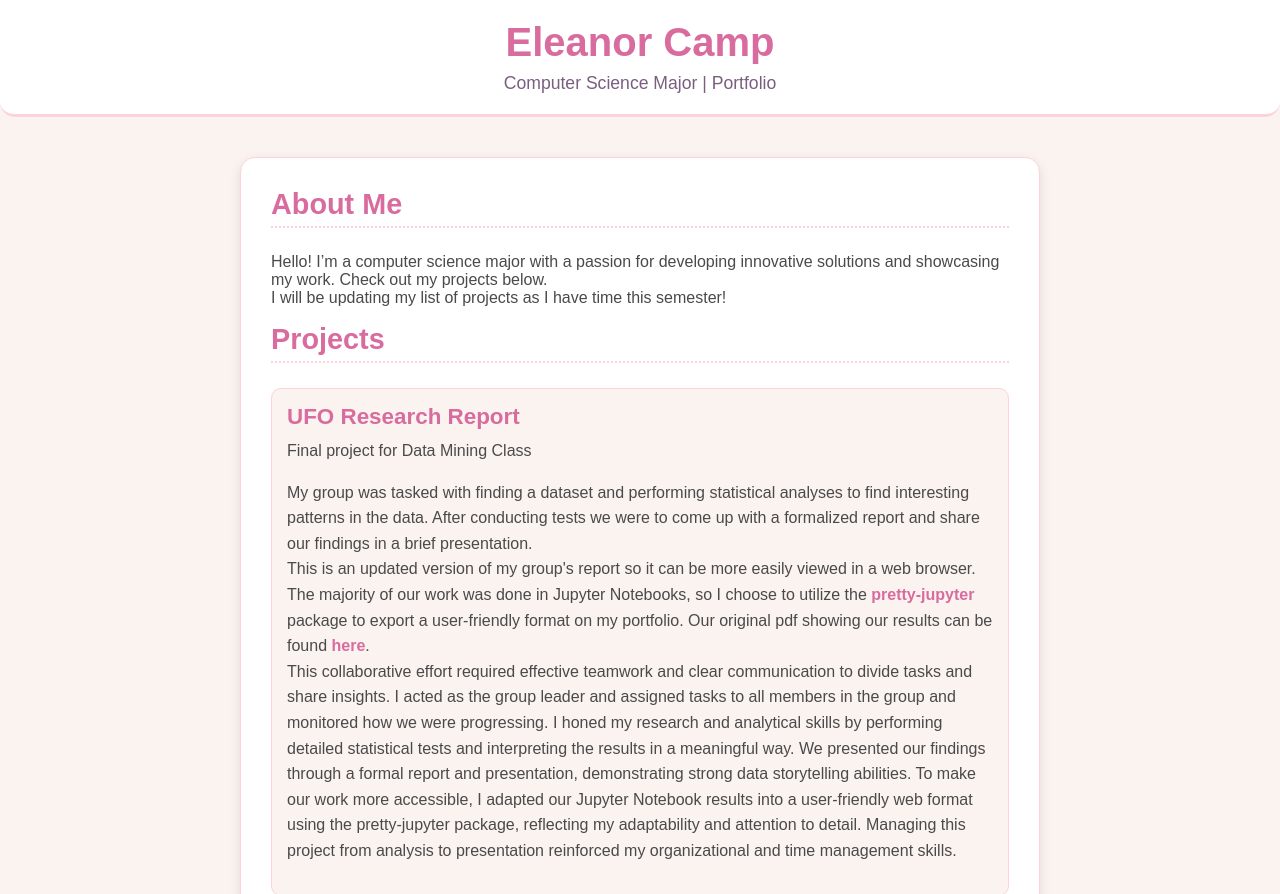
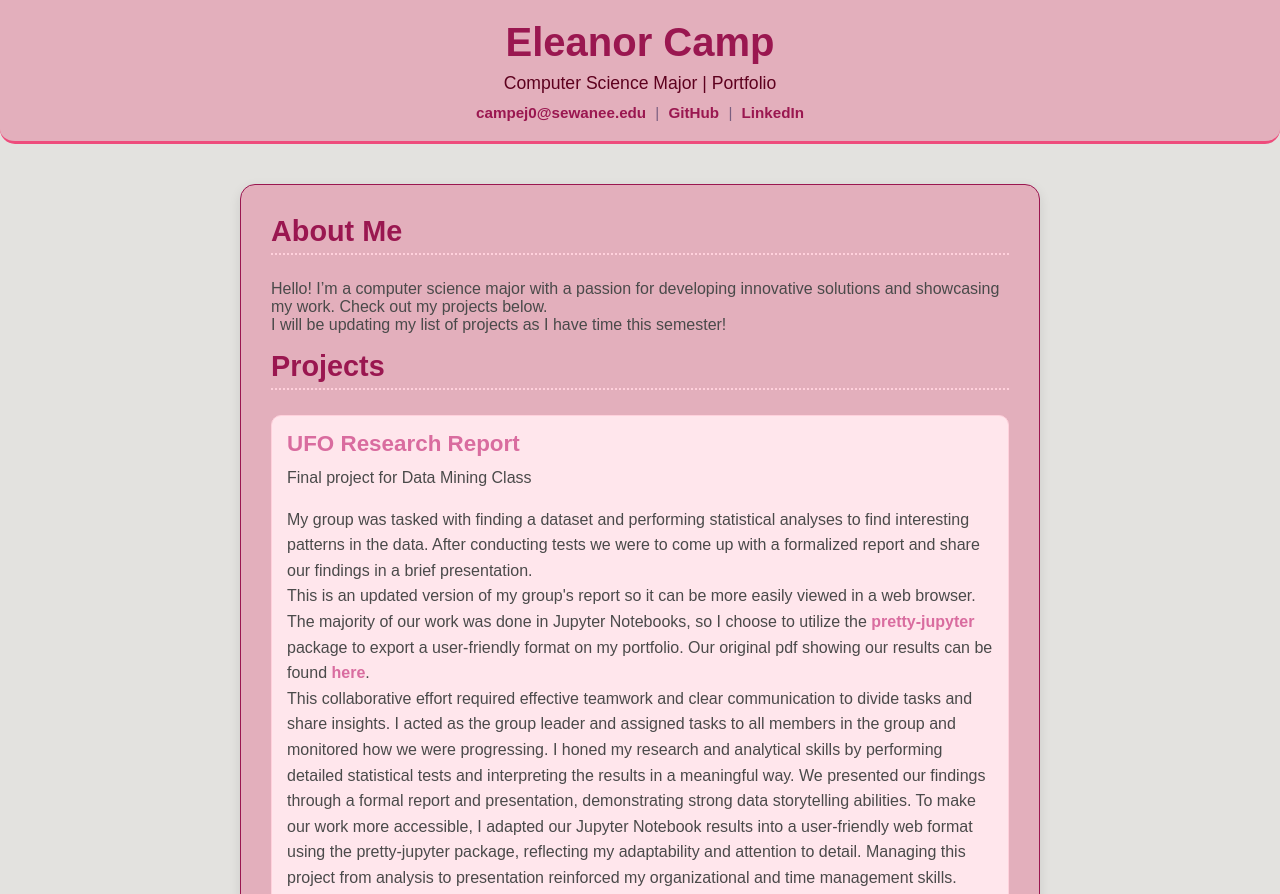
Before and after one commit to eleanorcamp/eleanorcamp.github.io, a plain HTML site: page index.html in a window 1280 px wide. Shown: the top 894 px of the page. Drawn offline with Linux system fonts and the light colour scheme.

Commit message:
Update index.html
Add contact info links; change the color scheme for the page

```diff
--- a/css/index.css
+++ b/css/index.css
@@ -10,7 +10,7 @@ body {
     display: flex;
     flex-direction: column;
     align-items: center;
-    background-color: #faf3ef; /* Soft beige/cream background */
+    background-color: #e3e2df; /* Soft beige/cream background */
     color: #4a4a4a;
 }
 
@@ -18,22 +18,22 @@ body {
 header {
     padding: 20px;
     text-align: center;
-    background-color: #fff; /* White background */
-    color: #4a4a4a;
+    background-color: #e3afbc; /* White background */
+    /*color: #4a4a4a;*/
     width: 100%;
-    border-bottom: 3px solid #ffd1dc; /* Light pink accent */
+    border-bottom: 3px solid #ee4c7c; /* Light pink accent */
     border-radius: 0 0 15px 15px;
 }
 
 header h1 {
     font-size: 2.5em;
     font-weight: bold;
-    color: #d96c9f; /* Muted pink */
+    color: #9a1750; /* Muted pink */
 }
 
 header p {
     font-size: 1.1em;
-    color: #7a5e80; /* Soft purple-gray */
+    color: #5d001e; /* Soft purple-gray */
     margin-top: 8px;
 }
 
@@ -42,17 +42,17 @@ header p {
     max-width: 800px;
     margin: 40px auto;
     padding: 30px;
-    background-color: #ffffff;
+    background-color: #e3afbc;
     box-shadow: 0 4px 12px rgba(0, 0, 0, 0.1);
     border-radius: 15px;
-    border: 1px solid #ffd1dc; /* Light pink border */
+    border: 1px solid #9a1750; /* Light pink border */
 }
 
 /* Section Titles */
 .section-title {
     font-size: 1.8em;
     margin-bottom: 25px;
-    color: #d96c9f; /* Pink accent */
+    color: #9a1750; /* Pink accent */
     border-bottom: 2px dotted #ffd1dc;
     padding-bottom: 5px;
 }
@@ -61,7 +61,7 @@ header p {
 .project {
     margin-bottom: 25px;
     padding: 15px;
-    background-color: #faf3ef;
+    background-color: #ffe6ec;
     border-radius: 10px;
     border: 1px solid #ffd1dc;
 }
@@ -100,3 +100,22 @@ a:hover {
 .container section p {
     margin-bottom: 1em;
 }
+
+/* Contact Info Styling */
+.contact-info {
+    margin-top: 10px;
+    font-size: 0.95em;
+    color: #7a5e80; /* Soft purple-gray */
+}
+
+.contact-info a {
+    color: #9a1750; /* Muted pink */
+    text-decoration: none;
+    font-weight: bold;
+    margin: 0 5px;
+}
+
+.contact-info a:hover {
+    color: #d896b5; /* Slightly darker pink */
+    text-decoration: underline;
+}
--- a/index.html
+++ b/index.html
@@ -11,6 +11,11 @@
     <header>
         <h1>Eleanor Camp</h1>
         <p>Computer Science Major | Portfolio</p>
+        <div class="contact-info">
+            <a href="mailto:campej0@sewanee.edu">campej0@sewanee.edu</a> |
+            <a href="https://github.com/eleanorcamp/" target="_blank">GitHub</a> |
+            <a href="https://www.linkedin.com/in/eleanor-camp/" target="_blank">LinkedIn</a>
+        </div>
     </header>
 
     <div class="container">
```
